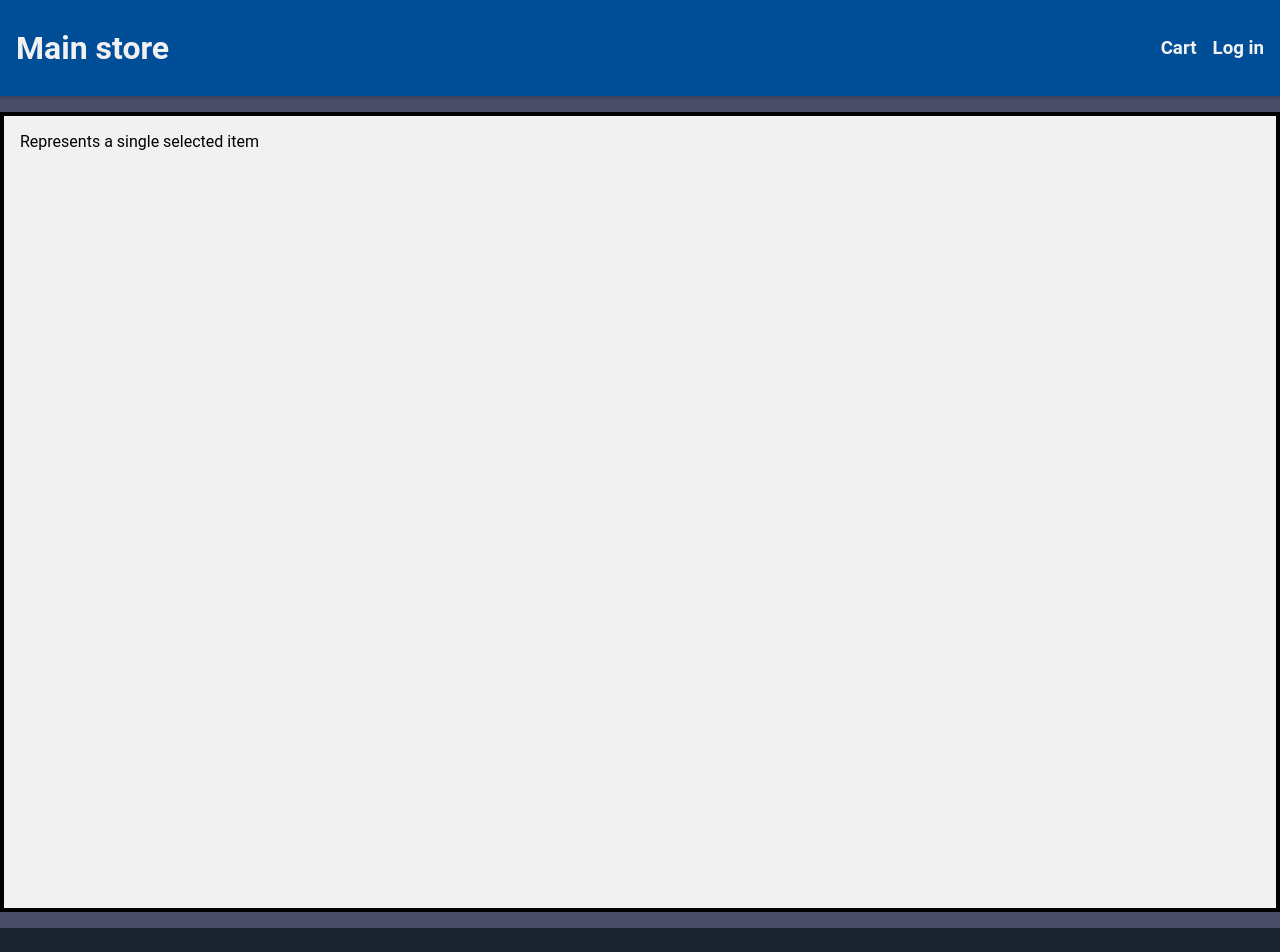
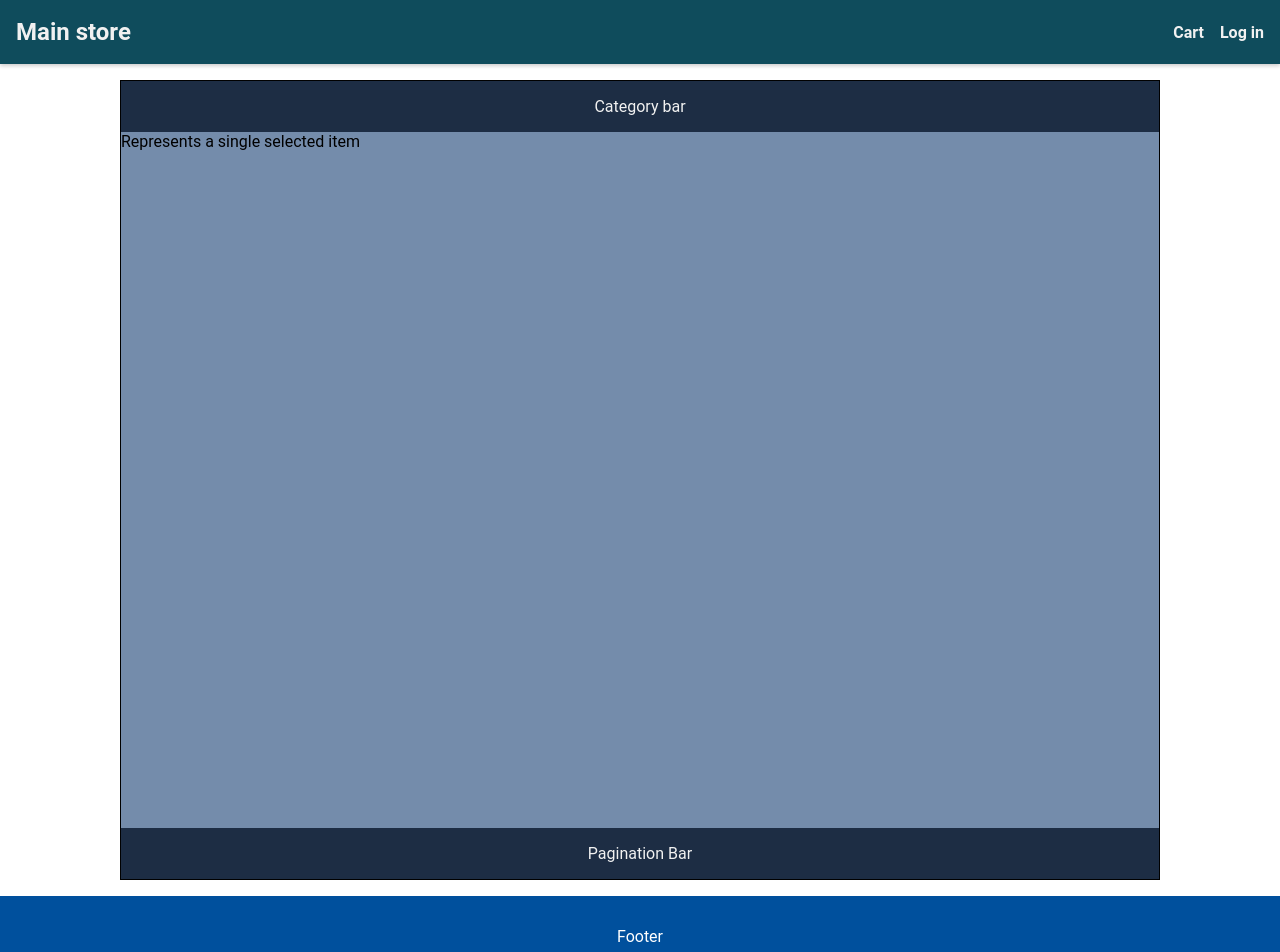
Before and after one commit to mayware/Full-Stack-React-application, a React (Create React App) app in the folder frontend/: page /item in a window 1280 px wide. Shown: the top 952 px of the page. Built offline with nearby package versions, Linux system fonts and the light colour scheme.

Commit message:
added few lines of code to the frontend

```diff
--- a/frontend/src/App.js
+++ b/frontend/src/App.js
@@ -1,6 +1,8 @@
 import { BrowserRouter, Routes, Route } from 'react-router-dom';
 import Home from './pages/Home';
 import Header from './components/Header';
+import CategoryBar from './components/CategoryBar';
+import PaginationBar from './components/PaginationBar';
 import Footer from './components/Footer';
 import Item from './pages/Item';
 
@@ -9,7 +11,9 @@
     <div className="App">
       <BrowserRouter>
         <Header />
-        <div className="pages">
+        <div className="content-wrapper">
+          <CategoryBar />
+          <div className="content-wrapper-inner">
             <Routes>
               <Route
                 path='/'
@@ -21,6 +25,8 @@
               />
             </Routes>
           </div>
+          <PaginationBar />
+        </div>
         <Footer />
       </BrowserRouter>
     </div>
--- /dev/null
+++ b/frontend/src/components/CategoryBar.js
@@ -0,0 +1,9 @@
+const CategoryBar = () => {
+    return (
+        <div className="category-bar">
+            Category bar
+        </div>
+    );
+}
+
+export default CategoryBar;
--- a/frontend/src/components/Header.js
+++ b/frontend/src/components/Header.js
@@ -6,18 +6,18 @@
             <div className="header-container">
                 <div className="header-left">
                     <Link to="/">
-                        <h1>Main store</h1>
+                        <h2>Main store</h2>
                     </Link>
                 </div>
                 <div className="header-right">
                     <div className="header-cart">
                         <Link to="/">
-                            <h3>Cart</h3>
+                            <h4>Cart</h4>
                         </Link>
                     </div>
                     <div className="header-user">
                         <Link to="/">
-                            <h3>Log in</h3>
+                            <h4>Log in</h4>
                         </Link>
                     </div>
                 </div>
--- /dev/null
+++ b/frontend/src/components/PaginationBar.js
@@ -0,0 +1,9 @@
+const PaginationBar = () => {
+    return (
+        <div className="pagination-bar">
+            Pagination Bar
+        </div>
+    );
+}
+
+export default PaginationBar;
--- a/frontend/src/index.css
+++ b/frontend/src/index.css
@@ -14,7 +14,7 @@
 body {
   margin: 0;
   padding: 0;
-  background: #4a4e69;
+  background: #ffffff;
 }
 
 :root {
@@ -22,18 +22,17 @@
   --error: #e7195a;
 }
 
-/* Components */
 
 header .header-container {
   display: flex;
   align-items: center;
   justify-content: space-between;
-  height: 6rem;
+  height: 4rem;
   width: 100%;
   top: 0;
   margin-bottom: 1rem;
   padding: 0 1rem 0 1rem;
-  background: #004e98;
+  background: #0f4c5c;
   box-shadow: 0 2px 4px 0 rgba(0, 0, 0, .2);
 }
 
@@ -51,36 +50,54 @@
   margin-left: 1rem;
 }
 
+.content-wrapper {
+  position: relative;
+  min-height: 100vh;
+  max-width: 65rem;
+  margin: 0 auto;
+  border: 1px solid #000;
+  background: #748cab;
+}
+
+.content-wrapper-inner {}
+
+.category-bar {
+  display: flex;
+  align-items: center;
+  justify-content: center;
+  width: 100%;
+  padding: 1rem;
+  background: #1d2d44;
+  color: #f1f1f1;
+}
+
+.home-page {}
+
+.pagination-bar {
+  display: flex;
+  align-items: center;
+  justify-content: center;
+  width: 100%;
+  position: absolute;
+  bottom: 0;
+  left: 0;
+  width: 100%;
+  padding: 1rem;
+  background: #1d2d44;
+  color: #f1f1f1;
+}
+
+
 .footer {
   display: flex;
   align-items: center;
   justify-content: center;
   bottom: 0;
-  height: 10rem;
+  height: 5rem;
   width: 100%;
   padding: 0 1.5rem 0 1.5rem;
   margin-top: 1rem;
   z-index: 1000;
   color: #ffffff;
-  background: #1B2430;
+  background: #00509d;
 }
-
-/* Components */
-
-
-/* Pages */
-
-.pages {
-  min-height: 100vh;
-  max-width: 85rem;
-  padding: 1rem;
-  margin: 0 auto;
-  border: 4px solid #000;
-  background: #f1f1f1;
-}
-
-.home-page {
-  border: 1px solid #000;
-}
-
-/* Pages */
--- a/frontend/src/pages/Home.js
+++ b/frontend/src/pages/Home.js
@@ -1,7 +1,7 @@
 const Home = () => {
     return (
         <div className="home-page">
-            <h2>Home page</h2>
+            <span>Home page</span>
         </div>
     );
 }
```
Also changed, not shown: 1 other file (tests, documents, lock files or other folders). Lines whose indentation alone changed are shown as unchanged.
